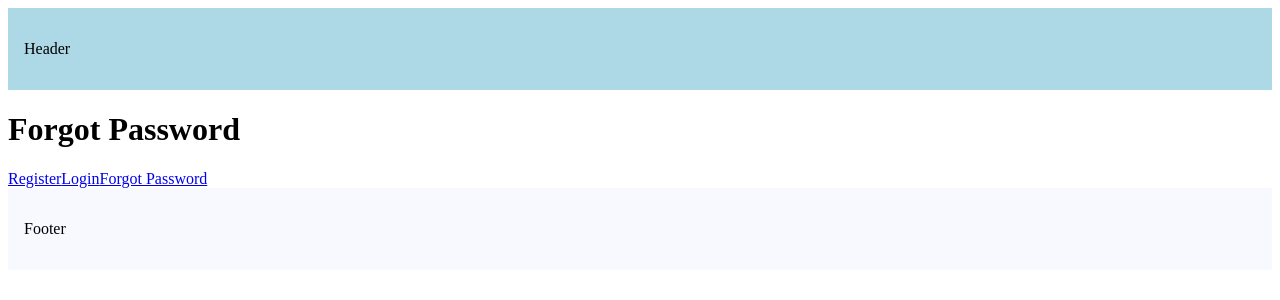
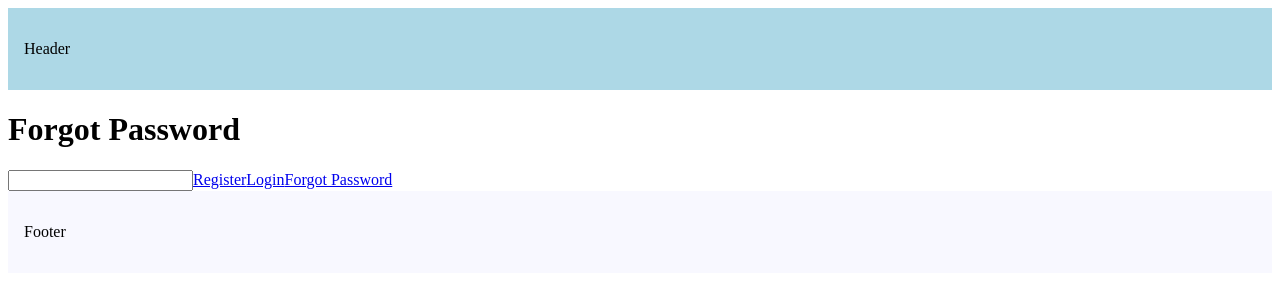
Before and after one commit to preeti-prakash/NextJS-routing, a Next.js app: page /forgot-password in a window 1280 px wide. Shown: the top 300 px of the page. Built offline with nearby package versions, Linux system fonts and the light colour scheme.

Commit message:
templates

```diff
--- a/src/app/(auth)/layout.tsx
+++ b/src/app/(auth)/template.tsx
@@ -2,6 +2,7 @@
 // import "./styles.css";
 import Link from "next/link";
 import { usePathname } from "next/navigation";
+import { useState } from "react";
 
 const navLinks = [
   { name: "Register", href: "/register" },
@@ -15,9 +16,11 @@
   children: React.ReactNode;
 }) {
   const pathname = usePathname();
+  const [input, setInput] = useState("");
   return (
     <div className="bg-gray-100 p-6">
       {children}
+      <input value={input} onChange={(e) => setInput(e.target.value)} />
       {navLinks.map((link) => {
         const isActive = pathname.startsWith(link.href);
         return (
```
